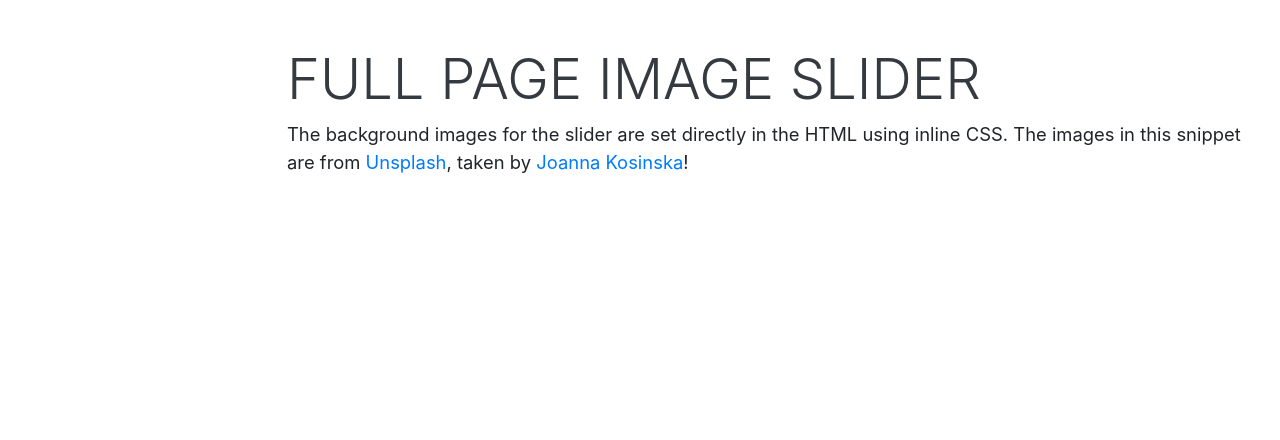
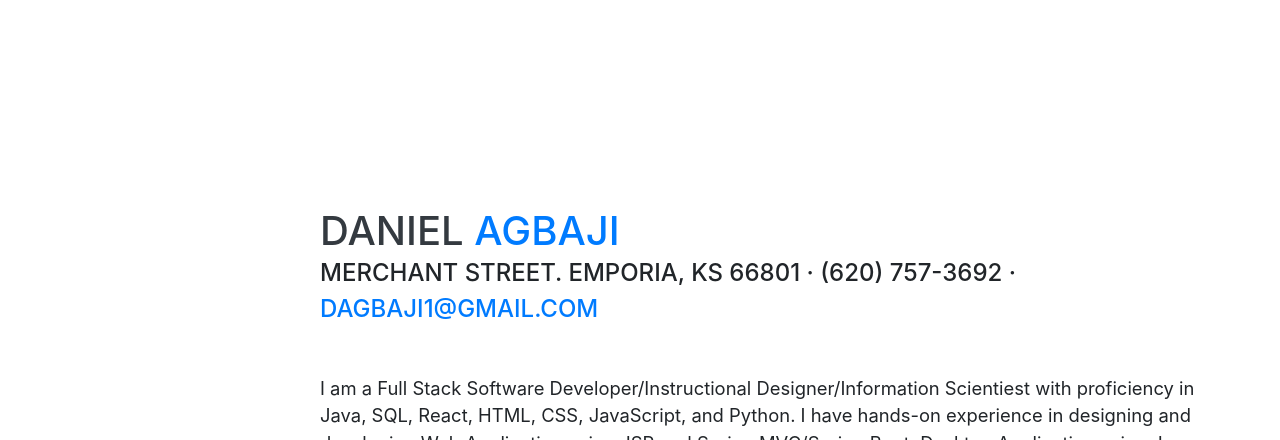
Before and after one commit to DanielAgbaji/DanielAgbaji.github.io, a website with bundled scripts: page index.html in a window 1280 px wide. Shown: the part 802-1242 px from the top of the page. Built offline with nearby package versions, Linux system fonts and the light colour scheme; a web font is replaced by a local one.

Commit message:
making it better

```diff
--- a/index.html
+++ b/index.html
@@ -102,12 +102,6 @@
   </header>
 
   <!-- Page Content -->
-  <section class="py-5">
-    <div class="container">
-      <h1 class="display-4">Full Page Image Slider</h1>
-      <p class="lead">The background images for the slider are set directly in the HTML using inline CSS. The images in this snippet are from <a href="https://unsplash.com">Unsplash</a>, taken by <a href="https://unsplash.com/@joannakosinska">Joanna Kosinska</a>!</p>
-    </div>
-  </section>
   <nav class="navbar navbar-expand-lg navbar-dark bg-primary fixed-top" id="sideNav">
     <a class="navbar-brand js-scroll-trigger" href="#page-top">
       <span class="d-block d-lg-none">Daniel Agbaji's ePortfolio</span>
```
